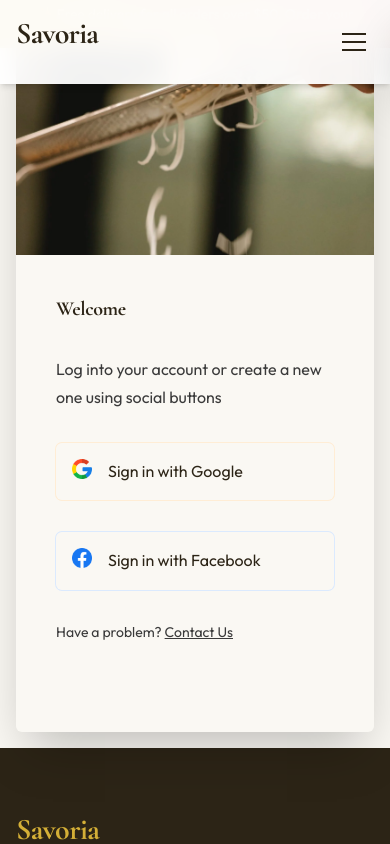
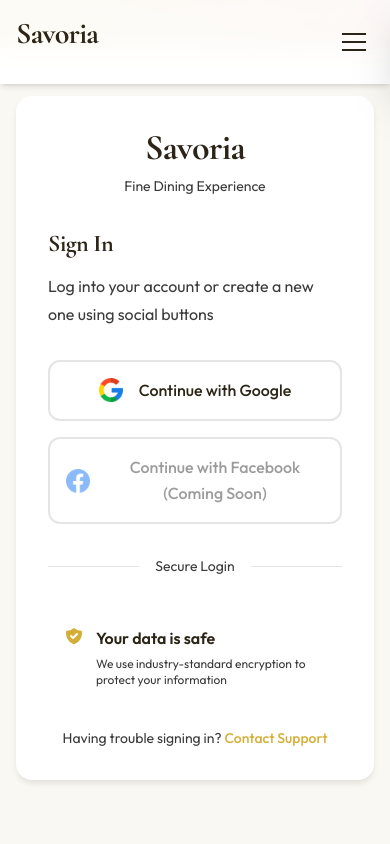
Before and after one commit to malekluka/Restaurant-Next-App, a Next.js app: page /login in a window 390 px wide. Shown: the top 844 px of the page. Built offline with nearby package versions, Linux system fonts and the light colour scheme; no server answers.

Commit message:
fixed responsiveness

```diff
--- a/app/login/page.tsx
+++ b/app/login/page.tsx
@@ -10,7 +10,6 @@ const LoginPage = () => {
   const { status } = useSession();
   const router = useRouter();
 
-  // ✅ Move navigation to useEffect
   useEffect(() => {
     if (status === "authenticated") {
       router.push("/");
@@ -18,39 +17,149 @@ const LoginPage = () => {
   }, [status, router]);
 
   if (status === "loading") {
-    return <p>Loading...</p>;
+    return (
+      <div className="min-h-screen bg-[var(--primary-cream)] flex items-center justify-center">
+        <div className="text-center">
+          <div className="spinner mb-4"></div>
+          <p className="text-[var(--accent-charcoal)]">Loading...</p>
+        </div>
+      </div>
+    );
   }
 
-  // Don't render the login form if authenticated
   if (status === "authenticated") {
-    return <p>Redirecting...</p>;
+    return (
+      <div className="min-h-screen bg-[var(--primary-cream)] flex items-center justify-center">
+        <p className="text-[var(--accent-charcoal)]">Redirecting...</p>
+      </div>
+    );
   }
 
   return (
-    <div className='p-4 h-[calc(100vh-6rem)] md:h-[calc(100vh-9rem)] flex items-center justify-center'>
-      {/* BOX */}
-      <div className='h-full shadow-2xl rounded-md flex flex-col md:flex-row md:h-[70%] md:w-full lg:w-[60%] 2xl:w-[50%]'>
-        {/* IMAGE CONTAINER */}
-        <div className='relative h-1/3 w-full md:h-full md:w-1/2'>
-          <Image src="/loginBg.png" alt='' fill className='object-cover'/>
-        </div>
-        {/* FORM CONTAINER */}
-        <div className='p-10 flex flex-col gap-8 md:w-1/2'>
-          <h1 className='font-bold text-xl xl:text-3xl'>Welcome</h1>
-          <p>Log into your account or create a new one using social buttons</p>
-          <button className='flex gap-4 p-4 ring-1 ring-orange-100 rounded-md' onClick={() => signIn('google')}>
-            <Image src="/google.png" alt='' width={20} height={20} className='object-contain' />
-            <span>Sign in with Google</span>
-          </button>
-          <button className='flex gap-4 p-4 ring-1 ring-blue-100 rounded-md'>
-            <Image src="/facebook.png" alt='' width={20} height={20} className='object-contain' />
-            <span>Sign in with Facebook</span>
-          </button>
-          <p className='text-sm'>Have a problem? <Link className='underline' href="">Contact Us</Link></p>
+    <div className="min-h-screen bg-[var(--primary-cream)] pt-20 pb-12 px-4 flex items-center justify-center">
+      {/* Container */}
+      <div className="w-full max-w-6xl">
+        <div className="card overflow-hidden">
+          <div className="grid md:grid-cols-2 gap-0">
+            {/* IMAGE CONTAINER - Hidden on small screens, shown on md+ */}
+            <div className="relative hidden md:block h-full min-h-[500px]">
+              <Image
+                src="/loginBg.png"
+                alt="Restaurant ambiance"
+                fill
+                className="object-cover"
+                priority
+              />
+              {/* Overlay with branding */}
+              <div className="absolute inset-0 bg-gradient-to-br from-[var(--primary-deep)]/80 to-[var(--primary-gold)]/60 flex items-center justify-center">
+                <div className="text-center text-white p-8">
+                  <h2 className="text-4xl font-bold text-display mb-4">Welcome Back!</h2>
+                  <p className="text-lg opacity-90">Your favorite meals are just a click away</p>
+                </div>
+              </div>
+            </div>
+
+            {/* FORM CONTAINER */}
+            <div className="p-8 sm:p-12 flex flex-col justify-center">
+              {/* Logo for mobile */}
+              <div className="md:hidden text-center mb-8">
+                <h1 className="text-4xl font-bold text-display text-[var(--primary-deep)] mb-2">
+                  Savoria
+                </h1>
+                <p className="text-sm text-[var(--accent-charcoal)]">Fine Dining Experience</p>
+              </div>
+
+              {/* Welcome Text */}
+              <div className="mb-8">
+                <h1 className="text-2xl sm:text-3xl font-bold text-display text-[var(--primary-deep)] mb-3">
+                  Sign In
+                </h1>
+                <p className="text-[var(--accent-charcoal)]">
+                  Log into your account or create a new one using social buttons
+                </p>
+              </div>
+
+              {/* Social Login Buttons */}
+              <div className="space-y-4">
+                {/* Google Login */}
+                <button
+                  className="w-full flex items-center justify-center gap-4 p-4 bg-white border-2 border-[var(--neutral-200)] rounded-xl hover:border-[var(--primary-gold)] hover:shadow-lg transition-all duration-300 group"
+                  onClick={() => signIn('google')}
+                >
+                  <div className="relative w-6 h-6 flex-shrink-0">
+                    <Image
+                      src="/google.png"
+                      alt="Google"
+                      width={24}
+                      height={24}
+                      className="object-contain"
+                    />
+                  </div>
+                  <span className="font-medium text-[var(--primary-deep)] group-hover:text-[var(--primary-gold)] transition-colors">
+                    Continue with Google
+                  </span>
+                </button>
+
+                {/* Facebook Login */}
+                <button
+                  className="w-full flex items-center justify-center gap-4 p-4 bg-white border-2 border-[var(--neutral-200)] rounded-xl hover:border-[#1877F2] hover:shadow-lg transition-all duration-300 group"
+                  disabled
+                >
+                  <div className="relative w-6 h-6 flex-shrink-0">
+                    <Image
+                      src="/facebook.png"
+                      alt="Facebook"
+                      width={24}
+                      height={24}
+                      className="object-contain opacity-50"
+                    />
+                  </div>
+                  <span className="font-medium text-[var(--accent-charcoal)] opacity-50">
+                    Continue with Facebook (Coming Soon)
+                  </span>
+                </button>
+              </div>
+
+              {/* Divider */}
+              <div className="relative my-8">
+                <div className="absolute inset-0 flex items-center">
+                  <div className="w-full border-t border-[var(--neutral-200)]"></div>
+                </div>
+                <div className="relative flex justify-center text-sm">
+                  <span className="px-4 bg-white text-[var(--accent-charcoal)]">
+                    Secure Login
+                  </span>
+                </div>
+              </div>
+
+              {/* Security Info */}
+              <div className="flex items-start gap-3 p-4 bg-[var(--primary-gold)]/10 rounded-lg mb-6">
+                <svg className="w-5 h-5 text-[var(--primary-gold)] flex-shrink-0 mt-0.5" fill="currentColor" viewBox="0 0 20 20">
+                  <path fillRule="evenodd" d="M2.166 4.999A11.954 11.954 0 0010 1.944 11.954 11.954 0 0017.834 5c.11.65.166 1.32.166 2.001 0 5.225-3.34 9.67-8 11.317C5.34 16.67 2 12.225 2 7c0-.682.057-1.35.166-2.001zm11.541 3.708a1 1 0 00-1.414-1.414L9 10.586 7.707 9.293a1 1 0 00-1.414 1.414l2 2a1 1 0 001.414 0l4-4z" clipRule="evenodd" />
+                </svg>
+                <div className="text-sm">
+                  <p className="font-semibold text-[var(--primary-deep)] mb-1">
+                    Your data is safe
+                  </p>
+                  <p className="text-[var(--accent-charcoal)] text-xs">
+                    We use industry-standard encryption to protect your information
+                  </p>
+                </div>
+              </div>
+
+              {/* Help Text */}
+              <p className="text-sm text-center text-[var(--accent-charcoal)]">
+                Having trouble signing in?{' '}
+                <Link href="/" className="text-[var(--primary-gold)] hover:underline font-medium">
+                  Contact Support
+                </Link>
+              </p>
+            </div>
+          </div>
         </div>
       </div>
     </div>
-  )
-}
+  );
+};
 
-export default LoginPage
+export default LoginPage;
```
Also changed, not shown: app/product/[id]/page.tsx (+83 -12 lines), components/Slider.tsx (+31 -24 lines), components/Testimonials.tsx (+16 -26 lines), components/TrustBadges.tsx (+26 -19 lines).
